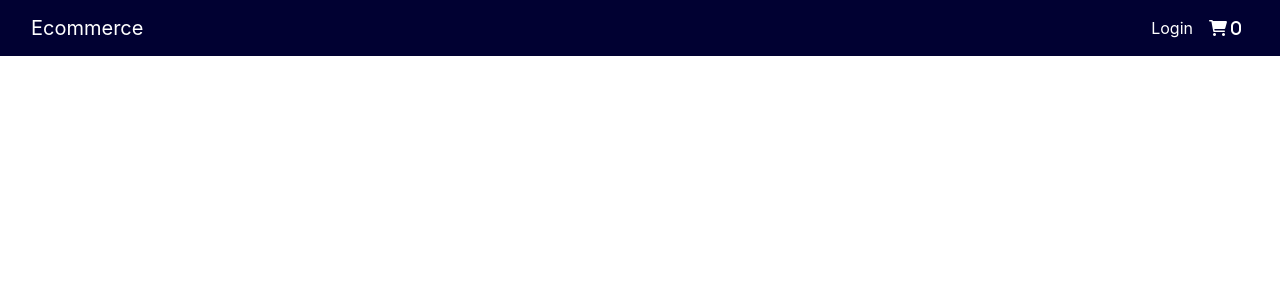
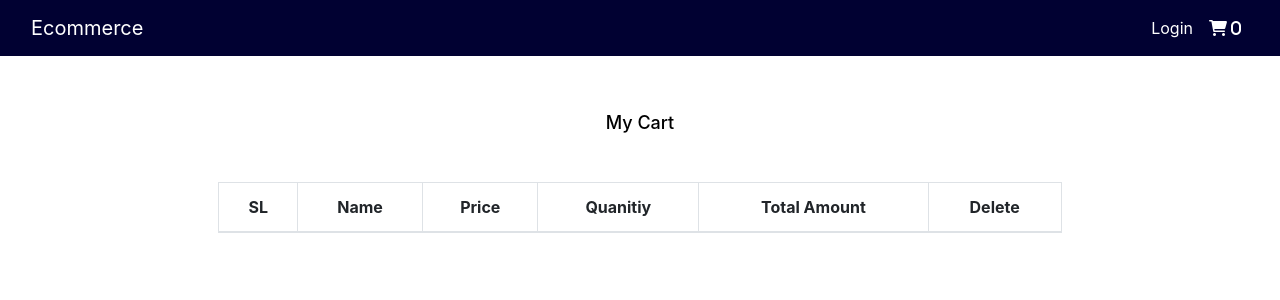
Before and after one commit to anandvmclt/react-client, a React (Create React App) app: page /cart in a window 1280 px wide. Shown: the top 300 px of the page. Built offline with nearby package versions, Linux system fonts and the light colour scheme.

Commit message:
Cart Page Added

```diff
--- a/src/App.js
+++ b/src/App.js
@@ -6,6 +6,7 @@ import Navbar from './components/Navbar';
 import HomeScreen from './components/screens/HomeScreen';
 import ProductdescSreen from './components/screens/ProductdescSreen';
 import { BrowserRouter, Route, Link } from "react-router-dom";
+import Cartscreen from './components/screens/Cartscreen';
 
 
 function App() {
@@ -15,6 +16,7 @@ function App() {
           <BrowserRouter>
        <Route path="/" component={HomeScreen} exact/>
        <Route path="/product/:id" component={ProductdescSreen} />
+       <Route path="/cart" component={Cartscreen} />
       </BrowserRouter>
     </div>
   );
--- a/src/action/cartActions.js
+++ b/src/action/cartActions.js
@@ -1,4 +1,4 @@
-export const addTocart = (product, quantity) => dispatch => {
+export const addTocart = (product, quantity) => (dispatch, getState) => {
 
     const cartItems = {
         name : product.name,
@@ -9,4 +9,10 @@ export const addTocart = (product, quantity) => dispatch => {
     }
 
     dispatch({type:'ADD_TO_CART', payload : cartItems})
+
+    localStorage.setItem('cartItems', JSON.stringify(getState().addTocartReducer.cartItems))
 }
+
+export const deleteFromCart=(item) => dispatch => {
+    dispatch({type:'DELETE_FROM_CART', payload:item})
+}
--- a/src/components/Navbar.js
+++ b/src/components/Navbar.js
@@ -8,7 +8,7 @@ export default function Navbar() {
         <div>
             <nav className="navbar navbar-expand-lg">
                 <div className="container-fluid">
-                    <a className="navbar-brand" href="#">Ecommerce</a>
+                    <a className="navbar-brand" href="/">Ecommerce</a>
                     <button className="navbar-toggler" type="button" data-bs-toggle="collapse" data-bs-target="#navbarSupportedContent" aria-controls="navbarSupportedContent" aria-expanded="false" aria-label="Toggle navigation">
                         <span className="navbar-toggler-icon"></span>
                     </button>
@@ -24,7 +24,7 @@ export default function Navbar() {
                                 <a className="nav-link" aria-current="page" href="#">Login</a>
                             </li>
                             <li className="nav-item">
-                                <a className="nav-link" href="#">
+                                <a className="nav-link" href="/cart">
                                     <i className="fas fa-shopping-cart"> {cartItems.length} </i>
                                 </a>
                             </li>
--- /dev/null
+++ b/src/components/screens/Cartscreen.js
@@ -0,0 +1,56 @@
+
+import React from 'react'
+import { useState, useDispatch, useSelector } from 'react-redux'
+import { addTocart, deleteFromCart } from '../../action/cartActions'
+
+function Cartscreen() {
+    const cartreducerstate = useSelector(state => state.addTocartReducer)
+    const dispatch = useDispatch()
+    const {cartItems} = cartreducerstate
+
+  return (
+    <div>
+        <div className='row mt-2 justify-content-center'>
+
+        <div className='col-md-8'>
+                <h1 className='text-center m-5'>My Cart </h1>
+                <table className='table table-bordered'>
+                    <thead>
+                    <tr>
+                        <th>SL </th>
+                        <th>Name </th>
+                        <th>Price </th>
+                        <th>Quanitiy </th>
+                        <th>Total Amount </th>
+                        <th>Delete </th>
+
+                    </tr>
+                    </thead>
+                    <tbody>
+                        {cartItems.map((item, index)=>{
+                            return <tr key={index}>
+                                <td>{index+1} </td>
+                                <td>{item.name} </td>
+                                <td>{item.price} </td>
+                                <td> <select value={item.quantity} onChange={
+                                    (e) => {dispatch(addTocart(item, e.target.value))}}>
+                                     {[...Array(item.countInStock).keys()].map((x,i)=> {
+                                         return <option value={i+1}  key={i}> {i+1} </option>
+                                     })}
+
+                                    </select> </td>
+                                <td>{item.price * item.quantity} </td>
+                                <td><i className='far fa-trash-alt'
+                                 onClick={dispatch(deleteFromCart(item))}> </i> </td>
+                            </tr>
+                        })}
+                    </tbody>
+                </table>
+
+            </div>
+        </div>
+    </div>
+  )
+}
+
+export default Cartscreen
--- a/src/reducer/cartReducer.js
+++ b/src/reducer/cartReducer.js
@@ -14,6 +14,12 @@ const addTocartReducer = (state = { cartItems: [] }, action) => {
                     ...state, cartItems: [...state.cartItems, action.payload]
                 }
             }
+
+        case 'DELETE_FROM_CART': return {
+            ...state,
+            cartItems : state.cartItems.filter(item => {return item._id !== action.payload._id})
+        }
+
         default: return state
     }
 }
--- a/src/store.js
+++ b/src/store.js
@@ -11,11 +11,15 @@ const finalReducer = combineReducers({
     addTocartReducer : addTocartReducer
 })
 
+const cartItems = localStorage.getItem('cartItems') ? JSON.parse(localStorage.getItem('cartItems')) : []
+const initialState = {
+  addTocartReducer : {cartItems : cartItems}
+}
 const composeEnhancers = composeWithDevTools({
     // Specify here name, actionsBlacklist, actionsCreators and other options
   });
 
-const store = createStore(finalReducer,  composeWithDevTools(
+const store = createStore(finalReducer, initialState,  composeWithDevTools(
     applyMiddleware(thunk)
   ))
 
```
